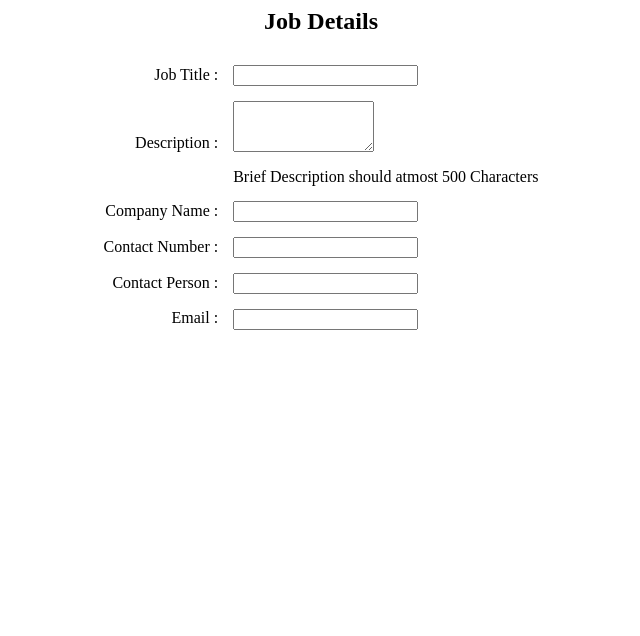
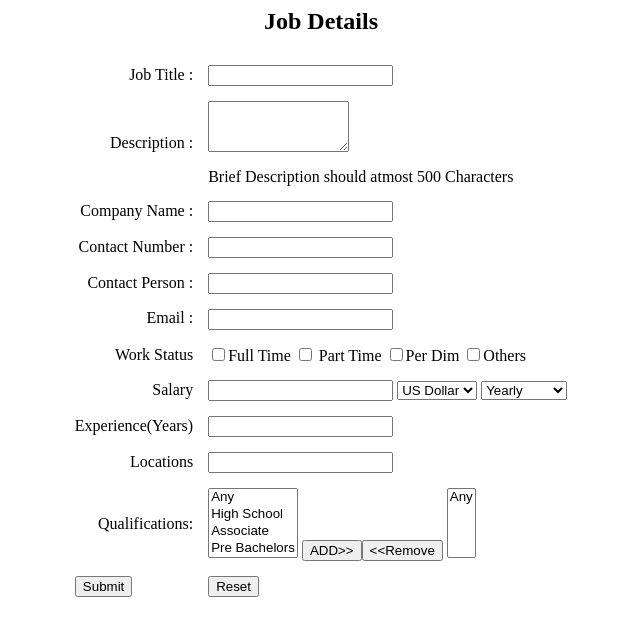
Before and after one commit to wahyudidanny/BasicHtmlTabelForm, a plain HTML site: page index.html in a window 1280 px wide. Shown: the whole page, without its empty margins (319-959 px from the left). Drawn offline with Linux system fonts and the light colour scheme.

Commit message:
Update index.html
New Update HTML Form

```diff
--- a/index.html
+++ b/index.html
@@ -43,6 +43,72 @@
 					<td class="style1"><input type="text" name="Email"></td>
 				</tr>
 
+				<tr>
+		            <td align="right">Work Status</td>
+		            <td>
+		              	  <input type="checkbox" name="vehicle" value="Bike" />Full Time
+		        		  <input type="checkbox" name="vehicle" value="Bike" /> Part Time
+		         		  <input type="checkbox" name="vehicle" value="Bike" />Per Dim
+		       			  <input type="checkbox" name="vehicle" value="Bike" />Others
+		        	</td>
+		        </tr>
+
+		       	<tr>
+		            <td align="right">Salary</td>
+		            <td>
+		            	<input type="text" name="Email" />
+
+		       					<select name="cars">
+		            				<option value="Rupees">Rupees</option>
+		            				<option value="Euro">Euro</option>
+		           					<option value="US Dollar" selected="selected">US Dollar</option>
+		           				</select>
+
+		            			<select name="time">
+		            				<option value="Yearly" selected="selected">Yearly</option>
+		            				<option value="Half Yearly">Half Yearly</option>
+		           				</select>
+		        	</td>
+		        </tr>
+
+		        <tr>
+             		<td align="right">Experience(Years)</td>
+              		<td>
+              			<input type="text" name="Experience" />
+              		</td>
+      			</tr>
+
+      			<tr>
+              		<td align="right">Locations</td>
+              		<td>
+              			<input type="text" name="locations" />
+              		</td>
+       			</tr>
+
+       			<tr>
+		             <td align="right">Qualifications:</td>
+		             <td>
+		        		<select name="drop1" size="4" id="Qualifiation" size="4" multiple="multiple" >
+		        				<option value="1" >Any</option>
+						        <option value="2">High School</option>
+						        <option value="3">Associate</option>
+						        <option value="4">Pre Bachelors</option>
+						        <option value="5">Bachelors</option>
+		        		</select>
+
+		        		<input type="button" value="ADD>>" /><input type="button" value="<<Remove"/>
+
+		        		<select name="drop2" id="SelectedQualifiation" size="4" multiple="multiple">
+		        				<option value="1">Any</option>
+		        		</select>
+		        	</td>
+        		</tr>
+
+    			<tr>
+			        <td> <input type="button" value="Submit" align="right"/>
+			        <td> <input type="button" value="Reset" />
+			        </td>
+			    </tr>
 
 			</table>
 		</form>
```
